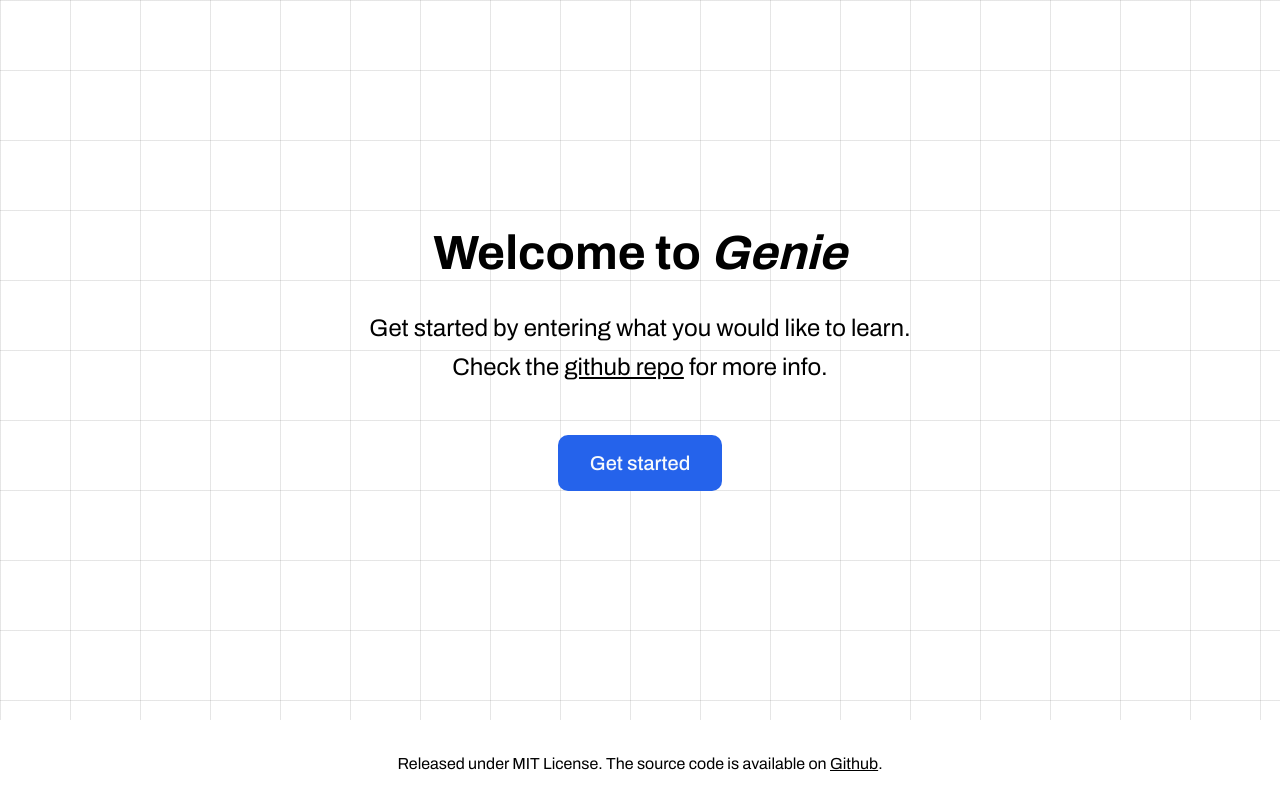
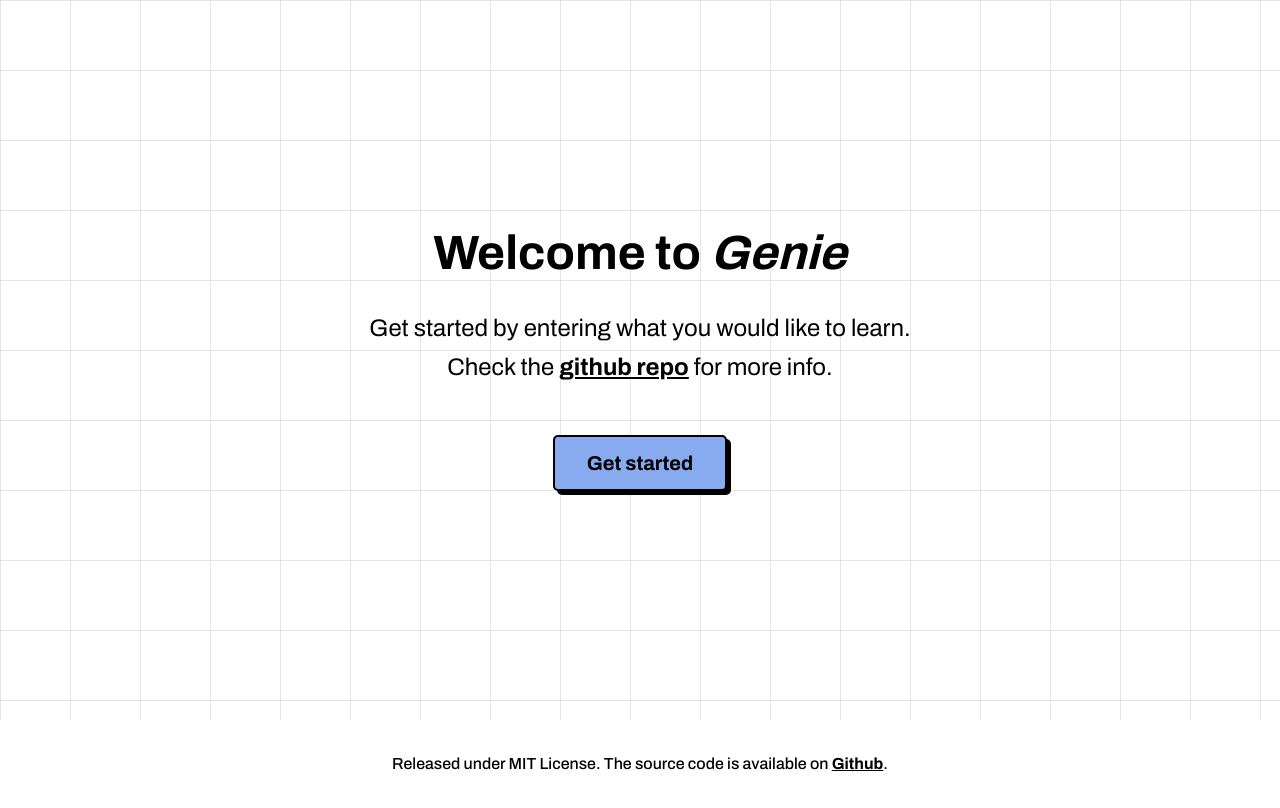
Before and after one commit to ZyroGatsby/genie, a Next.js app: page / in a window 1280 px wide. Built offline with nearby package versions, Linux system fonts and the light colour scheme.

Commit message:
style: change to neobrutalism style :lipstick:

```diff
--- a/src/app/error.tsx
+++ b/src/app/error.tsx
@@ -40,7 +40,7 @@ export default function Error({
                 </Button>
                 <Link
                   href='mailto:zyro.kamson@gmail.com'
-                  className={buttonVariants({ variant: 'secondary' })}
+                  className={buttonVariants({ variant: 'default' })}
                 >
                   Contact support
                 </Link>
--- a/src/app/not-found.tsx
+++ b/src/app/not-found.tsx
@@ -10,11 +10,11 @@ export const metadata: Metadata = {
 
 export default function NotFound() {
   return (
-    <main className='h-screen justify-center flex items-center'>
+    <main className='h-screen justify-center flex items-center bg-white'>
       <div className='min-h-full bg-white px-4 py-16 sm:px-6 sm:py-24 md:grid md:place-items-center lg:px-8'>
         <div className='mx-auto max-w-max'>
           <main className='sm:flex'>
-            <p className='text-4xl font-bold tracking-tight text-primary sm:text-5xl'>
+            <p className='text-4xl font-bold tracking-tight text-main sm:text-5xl'>
               404
             </p>
             <div className='sm:ml-6'>
@@ -27,15 +27,12 @@ export default function NotFound() {
                 </p>
               </div>
               <div className='mt-10 flex space-x-3 sm:border-l sm:border-transparent sm:pl-6'>
-                <Link
-                  href='/'
-                  className={buttonVariants({ variant: 'default' })}
-                >
+                <Link href='/' className={buttonVariants({ variant: 'link' })}>
                   Go back home
                 </Link>
                 <Link
                   href='mailto:zyro.kamson@gmail.com'
-                  className={buttonVariants({ variant: 'secondary' })}
+                  className={buttonVariants({ variant: 'default' })}
                 >
                   Contact support
                 </Link>
--- a/src/components/ThemeToggle.tsx
+++ b/src/components/ThemeToggle.tsx
@@ -22,7 +22,7 @@ export function ThemeToggle({
     <div className={className} {...props}>
       <DropdownMenu>
         <DropdownMenuTrigger asChild>
-          <Button variant='outline' size='icon'>
+          <Button variant='neutral' size='icon'>
             <Sun className='h-[1.2rem] w-[1.2rem] rotate-0 scale-100 transition-all dark:-rotate-90 dark:scale-0' />
             <Moon className='absolute h-[1.2rem] w-[1.2rem] rotate-90 scale-0 transition-all dark:rotate-0 dark:scale-100' />
             <span className='sr-only'>Toggle theme</span>
--- a/src/components/ui/button.tsx
+++ b/src/components/ui/button.tsx
@@ -5,24 +5,20 @@ import * as React from 'react';
 import { cn } from '@/lib/utils';
 
 const buttonVariants = cva(
-  'inline-flex items-center justify-center whitespace-nowrap rounded-md text-sm font-medium ring-offset-background transition-colors focus-visible:outline-none focus-visible:ring-2 focus-visible:ring-ring focus-visible:ring-offset-2 disabled:pointer-events-none disabled:opacity-50',
+  'inline-flex items-center text-black justify-center whitespace-nowrap rounded-base text-sm font-base ring-offset-white transition-all focus-visible:outline-none focus-visible:ring-2 focus-visible:ring-slate-950 focus-visible:ring-offset-2 disabled:pointer-events-none disabled:opacity-50',
   {
     variants: {
       variant: {
-        default: 'bg-primary text-primary-foreground hover:bg-primary/90',
-        destructive:
-          'bg-destructive text-destructive-foreground hover:bg-destructive/90',
-        outline:
-          'border border-input bg-background hover:bg-accent hover:text-accent-foreground',
-        secondary:
-          'bg-secondary text-secondary-foreground hover:bg-secondary/80',
-        ghost: 'hover:bg-accent hover:text-accent-foreground',
-        link: 'text-primary underline-offset-4 hover:underline',
+        default:
+          'bg-main border-2 border-black shadow-base hover:translate-x-boxShadowX hover:translate-y-boxShadowY hover:shadow-none',
+        noShadow: 'bg-main border-2 border-black',
+        link: 'underline-offset-4 hover:underline',
+        neutral: 'bg-white border-2 border-black',
       },
       size: {
         default: 'h-10 px-4 py-2',
-        sm: 'h-9 rounded-md px-3',
-        lg: 'h-11 rounded-md px-8',
+        sm: 'h-9 px-3',
+        lg: 'h-11 px-8 text-base',
         icon: 'h-10 w-10',
       },
     },
--- a/tailwind.config.ts
+++ b/tailwind.config.ts
@@ -7,63 +7,62 @@ export default {
       fontFamily: {
         primary: ['var(--font-archivo)'],
       },
+      fontWeight: {
+        base: '500',
+        heading: '700',
+      },
       borderRadius: {
-        lg: `var(--radius)`,
-        md: `calc(var(--radius) - 2px)`,
-        sm: 'calc(var(--radius) - 4px)',
+        base: '5px',
+      },
+      boxShadow: {
+        base: '4px 4px 0px 0px rgba(0,0,0,1)',
+      },
+      translate: {
+        boxShadowX: '4px',
+        boxShadowY: '4px',
+        reverseBoxShadowX: '-4px',
+        reverseBoxShadowY: '-4px',
+      },
+      colors: {
+        bg: '#dfe5f2',
+        main: '#88aaee',
+        mainAccent: '#4d80e6', // not needed for shadcn
       },
       // colors: {
+      //   border: 'hsl(var(--border))',
+      //   input: 'hsl(var(--input))',
+      //   ring: 'hsl(var(--ring))',
+      //   background: 'hsl(var(--background))',
+      //   foreground: 'hsl(var(--foreground))',
       //   primary: {
-      //     // Customize it on globals.css :root
-      //     50: 'rgb(var(--tw-color-primary-50) / <alpha-value>)',
-      //     100: 'rgb(var(--tw-color-primary-100) / <alpha-value>)',
-      //     200: 'rgb(var(--tw-color-primary-200) / <alpha-value>)',
-      //     300: 'rgb(var(--tw-color-primary-300) / <alpha-value>)',
-      //     400: 'rgb(var(--tw-color-primary-400) / <alpha-value>)',
-      //     500: 'rgb(var(--tw-color-primary-500) / <alpha-value>)',
-      //     600: 'rgb(var(--tw-color-primary-600) / <alpha-value>)',
-      //     700: 'rgb(var(--tw-color-primary-700) / <alpha-value>)',
-      //     800: 'rgb(var(--tw-color-primary-800) / <alpha-value>)',
-      //     900: 'rgb(var(--tw-color-primary-900) / <alpha-value>)',
-      //     950: 'rgb(var(--tw-color-primary-950) / <alpha-value>)',
+      //     DEFAULT: 'hsl(var(--primary))',
+      //     foreground: 'hsl(var(--primary-foreground))',
       //   },
-      //   dark: '#222222',
+      //   secondary: {
+      //     DEFAULT: 'hsl(var(--secondary))',
+      //     foreground: 'hsl(var(--secondary-foreground))',
+      //   },
+      //   destructive: {
+      //     DEFAULT: 'hsl(var(--destructive))',
+      //     foreground: 'hsl(var(--destructive-foreground))',
+      //   },
+      //   muted: {
+      //     DEFAULT: 'hsl(var(--muted))',
+      //     foreground: 'hsl(var(--muted-foreground))',
+      //   },
+      //   accent: {
+      //     DEFAULT: 'hsl(var(--accent))',
+      //     foreground: 'hsl(var(--accent-foreground))',
+      //   },
+      //   popover: {
+      //     DEFAULT: 'hsl(var(--popover))',
+      //     foreground: 'hsl(var(--popover-foreground))',
+      //   },
+      //   card: {
+      //     DEFAULT: 'hsl(var(--card))',
+      //     foreground: 'hsl(var(--card-foreground))',
+      //   },
       // },
-      colors: {
-        border: 'hsl(var(--border))',
-        input: 'hsl(var(--input))',
-        ring: 'hsl(var(--ring))',
-        background: 'hsl(var(--background))',
-        foreground: 'hsl(var(--foreground))',
-        primary: {
-          DEFAULT: 'hsl(var(--primary))',
-          foreground: 'hsl(var(--primary-foreground))',
-        },
-        secondary: {
-          DEFAULT: 'hsl(var(--secondary))',
-          foreground: 'hsl(var(--secondary-foreground))',
-        },
-        destructive: {
-          DEFAULT: 'hsl(var(--destructive))',
-          foreground: 'hsl(var(--destructive-foreground))',
-        },
-        muted: {
-          DEFAULT: 'hsl(var(--muted))',
-          foreground: 'hsl(var(--muted-foreground))',
-        },
-        accent: {
-          DEFAULT: 'hsl(var(--accent))',
-          foreground: 'hsl(var(--accent-foreground))',
-        },
-        popover: {
-          DEFAULT: 'hsl(var(--popover))',
-          foreground: 'hsl(var(--popover-foreground))',
-        },
-        card: {
-          DEFAULT: 'hsl(var(--card))',
-          foreground: 'hsl(var(--card-foreground))',
-        },
-      },
       keyframes: {
         'accordion-down': {
           from: { height: '0' },
```
